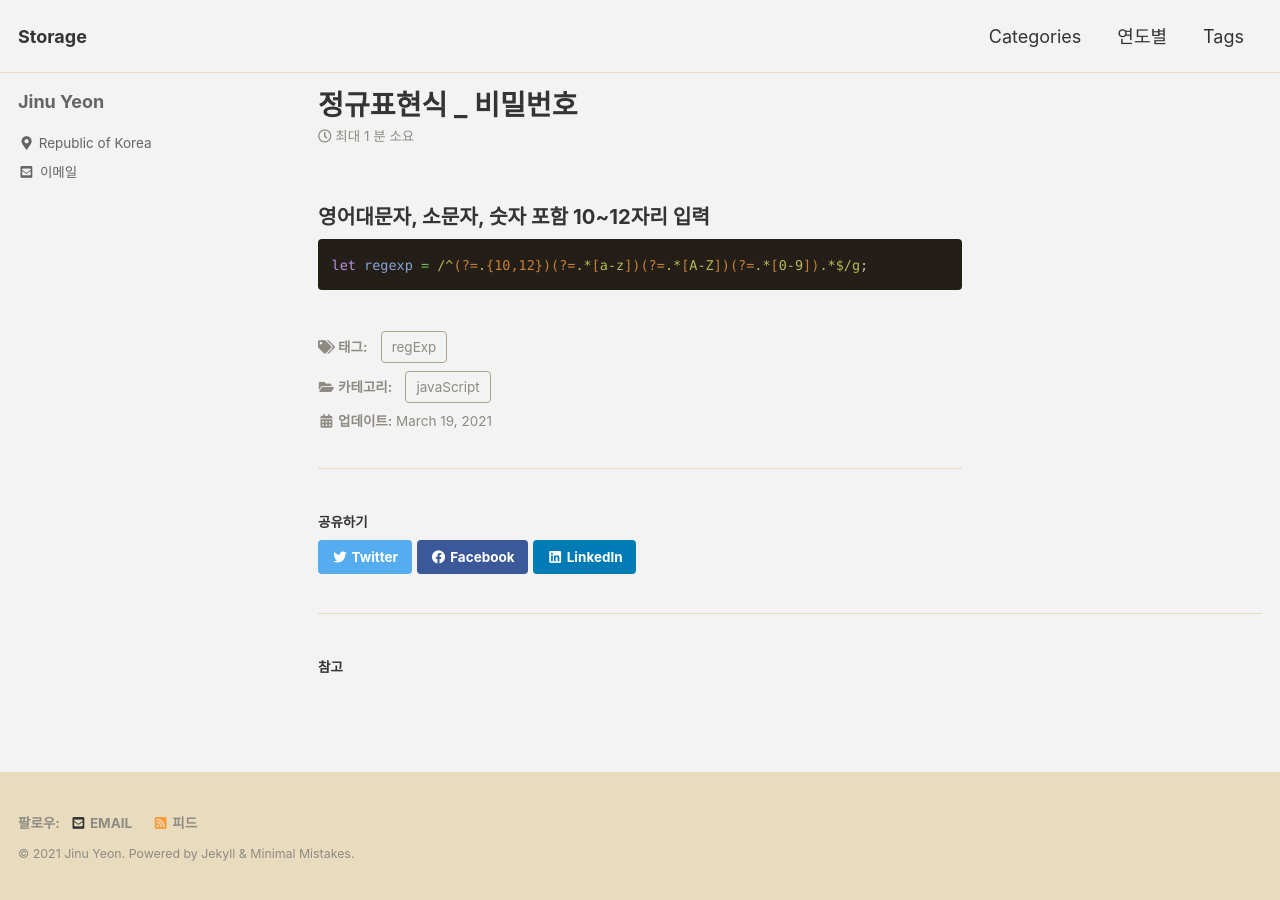
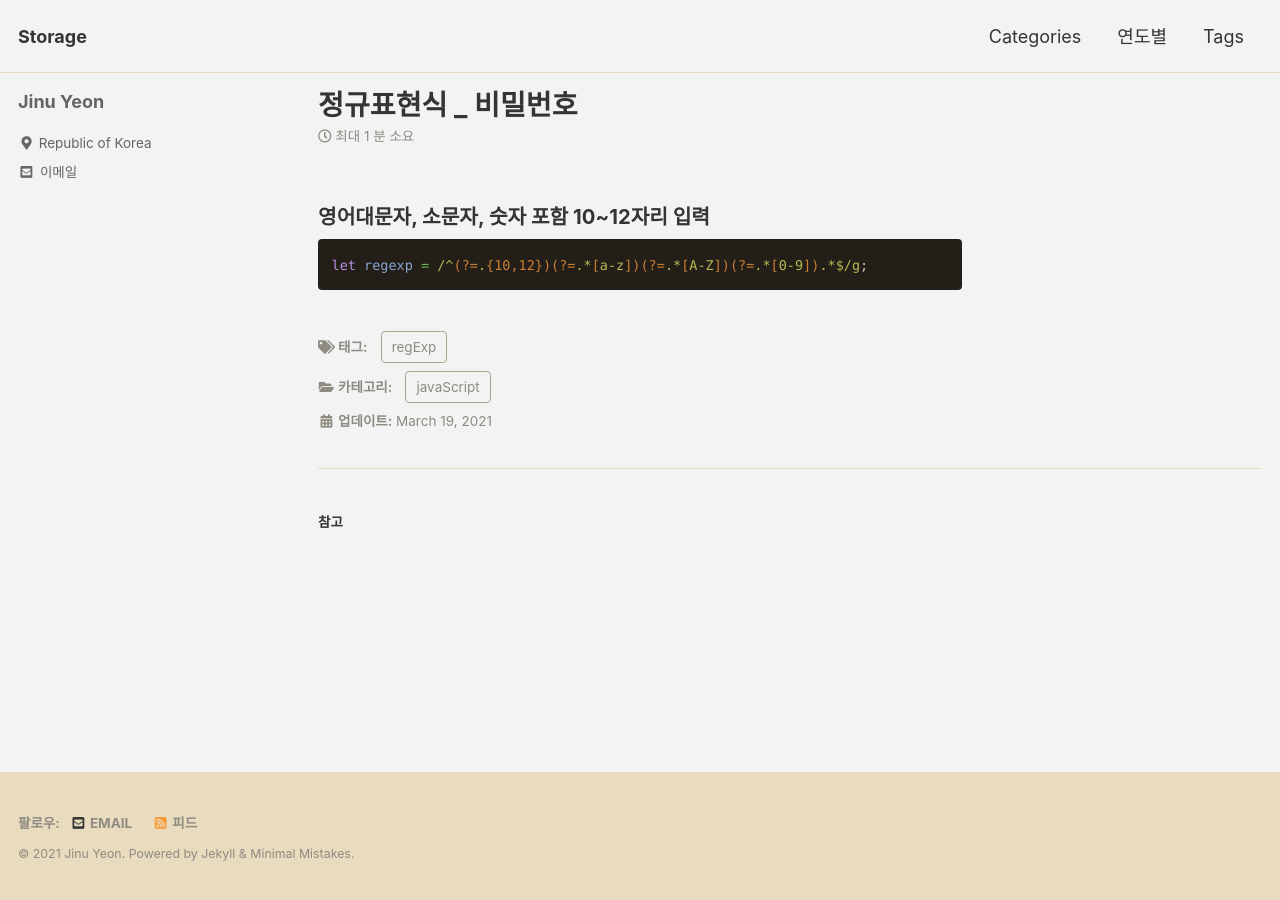
Before and after one commit to sogom/sogom-jinu.github.io, a Jekyll site: the page built from _posts/2021/javascript/2021-03-19-regExp-password.md, in a window 1280 px wide. Built offline with Jekyll 4.4.1, drawn with Linux system fonts in a browser that asks for light colours; cached includes are drawn as plain includes; part of the change alters nothing that is shown.

```diff
--- a/_config.yml
+++ b/_config.yml
@@ -281,8 +281,8 @@ defaults:
       author_profile: true
       read_time: true
     #  comments:  true
-      share: true
-      related: true
+    #  share: true
+    related: true
   # _pages
   - scope:
       path: "_pages"
--- a/_posts/2021/javascript/2021-03-19-regExp-password.md
+++ b/_posts/2021/javascript/2021-03-19-regExp-password.md
@@ -9,7 +9,6 @@ categories:
 tags:
   - regExp
 description: 영어대문자, 소문자, 숫자 포함 10~12자리 입력
-related: dddddd
 ---
 
 ### 영어대문자, 소문자, 숫자 포함 10~12자리 입력
```
